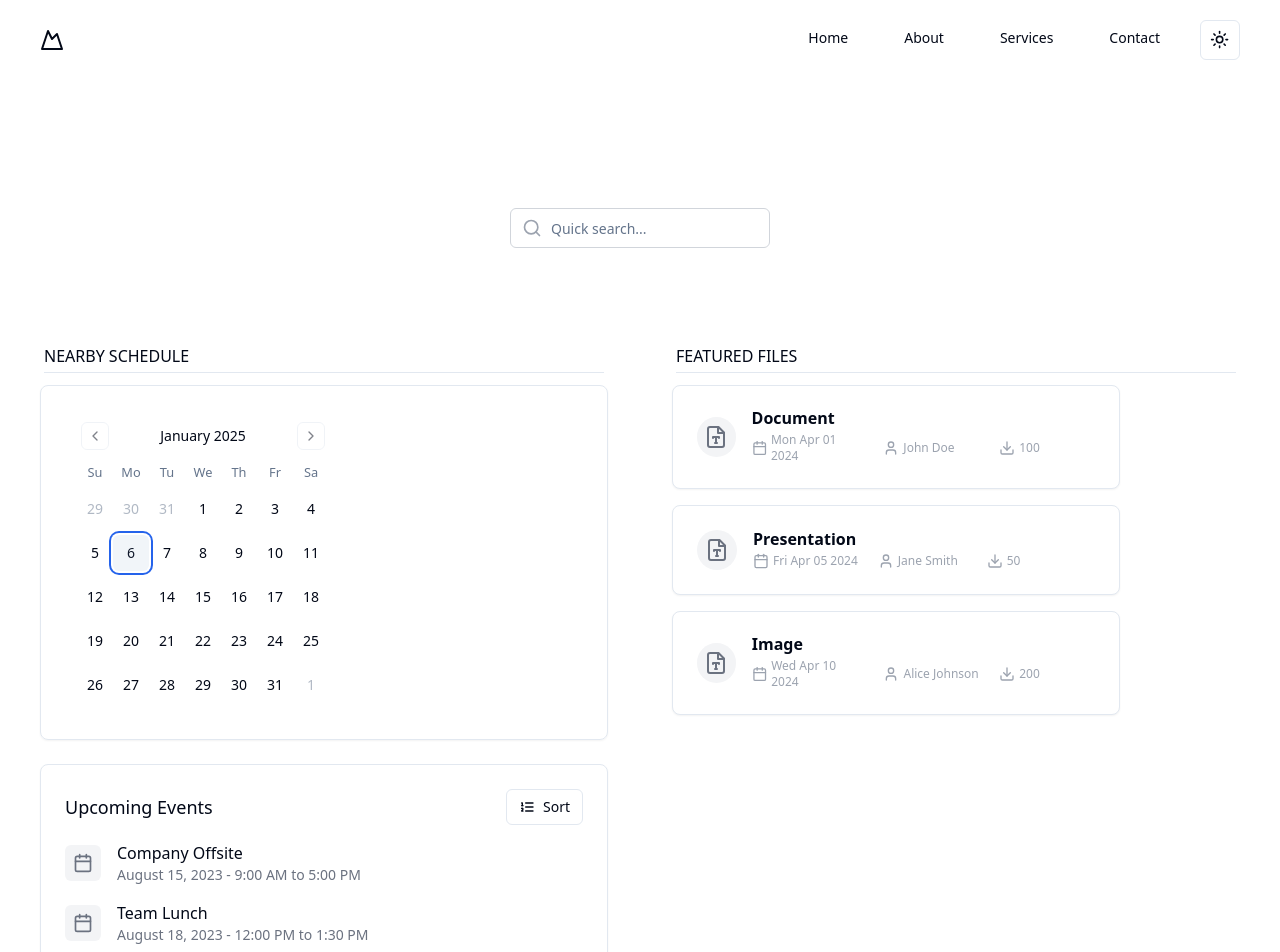
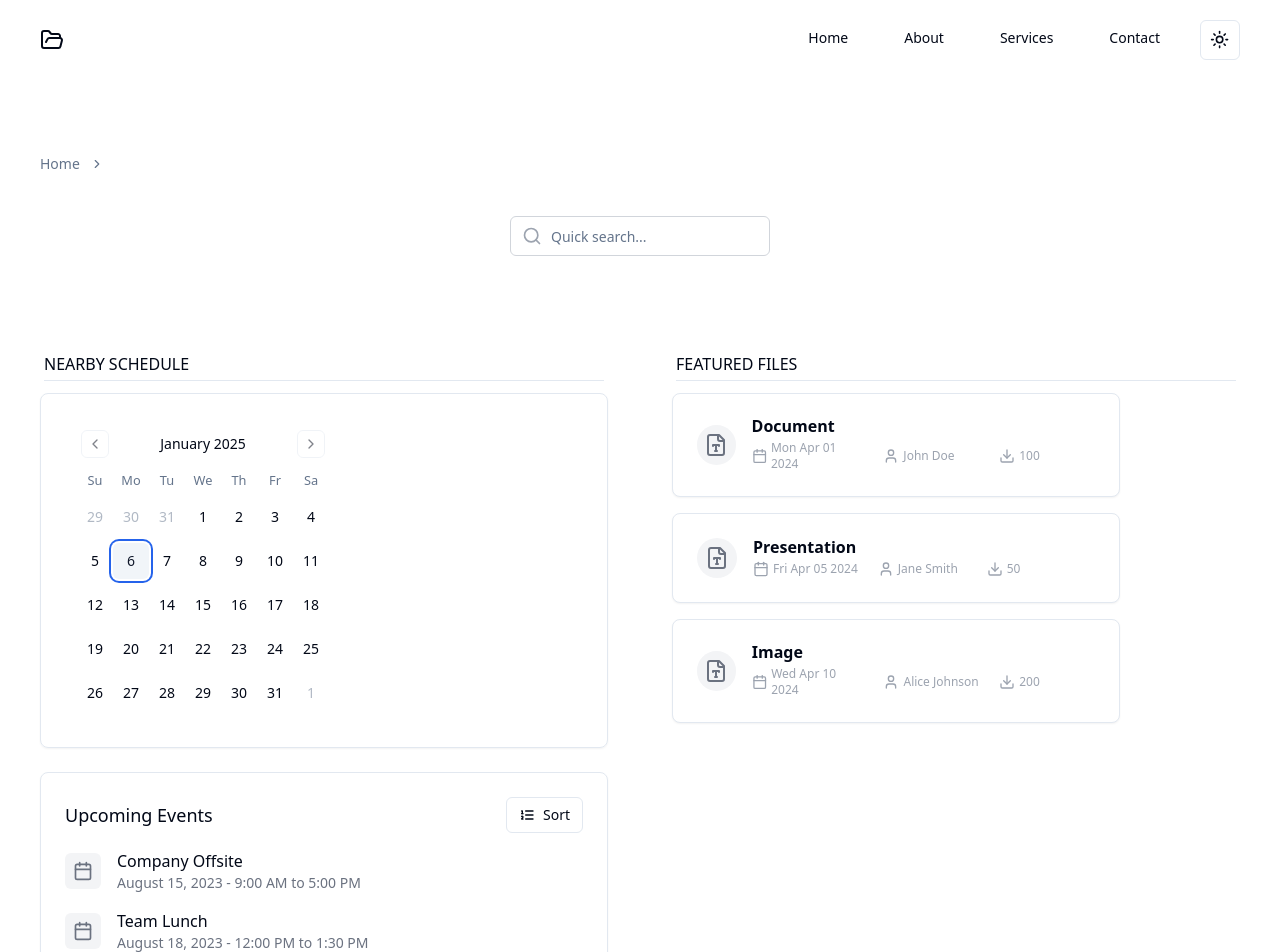
Before and after one commit to tomy-g/classfolder-front, a Next.js app: page / in a window 1280 px wide. Shown: the top 952 px of the page. Built offline with nearby package versions, Linux system fonts and the light colour scheme.

Commit message:
Breadcrum and icons

```diff
--- a/src/app/layout.tsx
+++ b/src/app/layout.tsx
@@ -5,7 +5,8 @@ import { Inter as FontSans } from 'next/font/google'
 
 import { cn } from '@/lib/utils'
 import { ThemeProvider } from '@/components/theme-provider'
-import Navbar from '@/components/navbar'
+import Header from '@/components/header'
+import Breadcrumbs from '@/components/breadcrumbs'
 
 const fontSans = FontSans({
   subsets: ['latin'],
@@ -13,7 +14,7 @@ const fontSans = FontSans({
 })
 
 export const metadata: Metadata = {
-  title: 'Create Next App',
+  title: 'ClassFolder',
   description: 'Generated by create next app'
 }
 
@@ -36,7 +37,8 @@ export default function RootLayout ({
           enableSystem
           disableTransitionOnChange
         >
-          <Navbar/>
+          <Header/>
+          <Breadcrumbs/>
           {children}
         </ThemeProvider>
       </body>
--- a/src/app/page.tsx
+++ b/src/app/page.tsx
@@ -8,7 +8,7 @@ import groups from '@/constants/mocks/Groups'
 
 export default function Home () {
   return (
-    <main className='flex w-full max-w-screen-3xl min-h-screen flex-col items-center pt-24 px-10 mx-auto'>
+    <main className='flex w-full max-w-screen-3xl min-h-screen flex-col items-center px-10 mx-auto'>
       <QuickSearch />
       <div className='grid lg:grid-cols-2 gap-16 mt-16 w-full justify-center'>
         <Schedule />
--- /dev/null
+++ b/src/components/breadcrumbs.tsx
@@ -0,0 +1,31 @@
+import React from 'react'
+import {
+  Breadcrumb,
+  BreadcrumbList,
+  BreadcrumbItem,
+  BreadcrumbLink,
+  BreadcrumbSeparator,
+//   BreadcrumbPage
+} from './ui/breadcrumb'
+
+const Breadcrumbs = () => {
+  return (
+    <Breadcrumb className='px-10 max-w-screen-3xl mx-auto h-10 flex items-center mt-16'>
+      <BreadcrumbList>
+        <BreadcrumbItem>
+          <BreadcrumbLink href='/'>Home</BreadcrumbLink>
+        </BreadcrumbItem>
+        <BreadcrumbSeparator />
+        {/* <BreadcrumbItem>
+          <BreadcrumbLink href='/components'>Components</BreadcrumbLink>
+        </BreadcrumbItem>
+        <BreadcrumbSeparator />
+        <BreadcrumbItem>
+          <BreadcrumbPage>Breadcrumb</BreadcrumbPage>
+        </BreadcrumbItem> */}
+      </BreadcrumbList>
+    </Breadcrumb>
+  )
+}
+
+export default Breadcrumbs
--- a/src/components/featued-file.tsx
+++ b/src/components/featued-file.tsx
@@ -1,6 +1,7 @@
 import { type File } from '@/types/File'
 import { Card, CardContent } from './ui/card'
-import React, { type JSX, type SVGProps } from 'react'
+import React from 'react'
+import { CalendarIcon, DownloadIcon, FileTypeIcon, UserIcon } from 'lucide-react'
 
 const FeaturedFile = ({ file }: { file: File }) => {
   return (
@@ -39,97 +40,4 @@ const FeaturedFile = ({ file }: { file: File }) => {
     </Card>
   )
 }
-
-function CalendarIcon (
-  props: JSX.IntrinsicAttributes & SVGProps<SVGSVGElement>
-) {
-  return (
-    <svg
-      {...props}
-      xmlns='http://www.w3.org/2000/svg'
-      width='24'
-      height='24'
-      viewBox='0 0 24 24'
-      fill='none'
-      stroke='currentColor'
-      strokeWidth='2'
-      strokeLinecap='round'
-      strokeLinejoin='round'
-    >
-      <rect width='18' height='18' x='3' y='4' rx='2' ry='2' />
-      <line x1='16' x2='16' y1='2' y2='6' />
-      <line x1='8' x2='8' y1='2' y2='6' />
-      <line x1='3' x2='21' y1='10' y2='10' />
-    </svg>
-  )
-}
-
-function DownloadIcon (
-  props: JSX.IntrinsicAttributes & SVGProps<SVGSVGElement>
-) {
-  return (
-    <svg
-      {...props}
-      xmlns='http://www.w3.org/2000/svg'
-      width='24'
-      height='24'
-      viewBox='0 0 24 24'
-      fill='none'
-      stroke='currentColor'
-      strokeWidth='2'
-      strokeLinecap='round'
-      strokeLinejoin='round'
-    >
-      <path d='M21 15v4a2 2 0 0 1-2 2H5a2 2 0 0 1-2-2v-4' />
-      <polyline points='7 10 12 15 17 10' />
-      <line x1='12' x2='12' y1='15' y2='3' />
-    </svg>
-  )
-}
-
-function FileTypeIcon (
-  props: JSX.IntrinsicAttributes & SVGProps<SVGSVGElement>
-) {
-  return (
-    <svg
-      {...props}
-      xmlns='http://www.w3.org/2000/svg'
-      width='24'
-      height='24'
-      viewBox='0 0 24 24'
-      fill='none'
-      stroke='currentColor'
-      strokeWidth='2'
-      strokeLinecap='round'
-      strokeLinejoin='round'
-    >
-      <path d='M14.5 2H6a2 2 0 0 0-2 2v16a2 2 0 0 0 2 2h12a2 2 0 0 0 2-2V7.5L14.5 2z' />
-      <polyline points='14 2 14 8 20 8' />
-      <path d='M9 13v-1h6v1' />
-      <path d='M11 18h2' />
-      <path d='M12 12v6' />
-    </svg>
-  )
-}
-
-function UserIcon (props: JSX.IntrinsicAttributes & SVGProps<SVGSVGElement>) {
-  return (
-    <svg
-      {...props}
-      xmlns='http://www.w3.org/2000/svg'
-      width='24'
-      height='24'
-      viewBox='0 0 24 24'
-      fill='none'
-      stroke='currentColor'
-      strokeWidth='2'
-      strokeLinecap='round'
-      strokeLinejoin='round'
-    >
-      <path d='M19 21v-2a4 4 0 0 0-4-4H9a4 4 0 0 0-4 4v2' />
-      <circle cx='12' cy='7' r='4' />
-    </svg>
-  )
-}
-
 export default FeaturedFile
--- a/src/components/groups.tsx
+++ b/src/components/groups.tsx
@@ -4,6 +4,7 @@ import { type Group } from '@/types/Group'
 import GroupCover from './group-cover'
 import { Button } from './ui/button'
 import { Separator } from './ui/separator'
+import { EyeIcon, PlusIcon } from 'lucide-react'
 
 const Groups = ({ groups }: { groups: Group[] }) => {
   return (
@@ -16,13 +17,18 @@ const Groups = ({ groups }: { groups: Group[] }) => {
           </li>
         ))}
         <li key='buttons' className=' flex flex-col'>
-          <Button size='lg' variant='outline' className='rounded-lg'>Add group</Button>
+          <Button size='lg' variant='outline' className='rounded-lg'>
+            <PlusIcon className='mr-2 h-4 w-4'></PlusIcon>
+            Add group
+          </Button>
           <Separator className=' my-3' />
-          <Button size='lg' variant='secondary' className='rounded-lg'>View all</Button>
+          <Button size='lg' variant='secondary' className='rounded-lg'>
+            <EyeIcon className='mr-2 h-4 w-4'></EyeIcon>
+            View all
+          </Button>
         </li>
       </ul>
     </section>
   )
 }
-
 export default Groups
--- a/src/components/navbar.tsx
+++ b/src/components/header.tsx
@@ -1,24 +1,20 @@
 import { Button } from '@/components/ui/button'
 import { SheetTrigger, SheetContent, Sheet } from '@/components/ui/sheet'
 import Link from 'next/link'
-import { type JSX, type SVGProps } from 'react'
 import { ModeToggle } from './mode-toogle'
+import { FolderOpen, Menu } from 'lucide-react'
 
-export default function Navbar () {
+export default function Header () {
   return (
     <header className='flex h-20 shrink-0 items-center max-w-screen-3xl px-10 mx-auto '>
       <Sheet>
         <SheetTrigger asChild>
           <Button className='lg:hidden ml-auto' size='icon' variant='outline'>
-            <MenuIcon className='h-6 w-6' />
+            <Menu className='h-6 w-6' />
             <span className='sr-only'>Toggle navigation menu</span>
           </Button>
         </SheetTrigger>
         <SheetContent side='right'>
-          {/* <Link className='mr-6 hidden lg:flex' href='#'>
-            <ClassFolderIcon className='h-6 w-6' />
-            <span className='sr-only'>Class Folder</span>
-          </Link> */}
           <div className='grid gap-2 py-6'>
             <Link
               className='flex w-full items-center py-2 text-lg font-semibold'
@@ -48,7 +44,7 @@ export default function Navbar () {
         </SheetContent>
       </Sheet>
       <Link className='mr-6 hidden lg:flex' href='#'>
-        <ClassFolderIcon className='h-6 w-6' />
+        <FolderOpen className='h-6 w-6' />
         <span className='sr-only'>Class Folder</span>
       </Link>
       <nav className='ml-auto hidden lg:flex gap-6'>
@@ -77,48 +73,8 @@ export default function Navbar () {
           Contact
         </Link>
 
-        <ModeToggle/>
+        <ModeToggle />
       </nav>
     </header>
   )
 }
-
-function MenuIcon (props: JSX.IntrinsicAttributes & SVGProps<SVGSVGElement>) {
-  return (
-    <svg
-      {...props}
-      xmlns='http://www.w3.org/2000/svg'
-      width='24'
-      height='24'
-      viewBox='0 0 24 24'
-      fill='none'
-      stroke='currentColor'
-      strokeWidth='2'
-      strokeLinecap='round'
-      strokeLinejoin='round'
-    >
-      <line x1='4' x2='20' y1='12' y2='12' />
-      <line x1='4' x2='20' y1='6' y2='6' />
-      <line x1='4' x2='20' y1='18' y2='18' />
-    </svg>
-  )
-}
-
-function ClassFolderIcon (props: JSX.IntrinsicAttributes & SVGProps<SVGSVGElement>) {
-  return (
-    <svg
-      {...props}
-      xmlns='http://www.w3.org/2000/svg'
-      width='24'
-      height='24'
-      viewBox='0 0 24 24'
-      fill='none'
-      stroke='currentColor'
-      strokeWidth='2'
-      strokeLinecap='round'
-      strokeLinejoin='round'
-    >
-      <path d='m8 3 4 8 5-5 5 15H2L8 3z' />
-    </svg>
-  )
-}
--- a/src/components/schedule.tsx
+++ b/src/components/schedule.tsx
@@ -7,8 +7,8 @@ import {
   DropdownMenuContent,
   DropdownMenu
 } from '@/components/ui/dropdown-menu'
-import { type JSX, type SVGProps } from 'react'
 import SectionHeading from './section-heading'
+import { CalendarIcon, ListOrderedIcon } from 'lucide-react'
 
 export default function Schedule () {
   return (
@@ -80,53 +80,3 @@ export default function Schedule () {
     </section>
   )
 }
-
-function CalendarIcon (
-  props: JSX.IntrinsicAttributes & SVGProps<SVGSVGElement>
-) {
-  return (
-    <svg
-      {...props}
-      xmlns='http://www.w3.org/2000/svg'
-      width='24'
-      height='24'
-      viewBox='0 0 24 24'
-      fill='none'
-      stroke='currentColor'
-      strokeWidth='2'
-      strokeLinecap='round'
-      strokeLinejoin='round'
-    >
-      <rect width='18' height='18' x='3' y='4' rx='2' ry='2' />
-      <line x1='16' x2='16' y1='2' y2='6' />
-      <line x1='8' x2='8' y1='2' y2='6' />
-      <line x1='3' x2='21' y1='10' y2='10' />
-    </svg>
-  )
-}
-
-function ListOrderedIcon (
-  props: JSX.IntrinsicAttributes & SVGProps<SVGSVGElement>
-) {
-  return (
-    <svg
-      {...props}
-      xmlns='http://www.w3.org/2000/svg'
-      width='24'
-      height='24'
-      viewBox='0 0 24 24'
-      fill='none'
-      stroke='currentColor'
-      strokeWidth='2'
-      strokeLinecap='round'
-      strokeLinejoin='round'
-    >
-      <line x1='10' x2='21' y1='6' y2='6' />
-      <line x1='10' x2='21' y1='12' y2='12' />
-      <line x1='10' x2='21' y1='18' y2='18' />
-      <path d='M4 6h1v4' />
-      <path d='M4 10h2' />
-      <path d='M6 18H4c0-1 2-2 2-3s-1-1.5-2-1' />
-    </svg>
-  )
-}
--- /dev/null
+++ b/src/components/ui/breadcrumb.tsx
@@ -0,0 +1,115 @@
+import * as React from "react"
+import { Slot } from "@radix-ui/react-slot"
+import { ChevronRight, MoreHorizontal } from "lucide-react"
+
+import { cn } from "@/lib/utils"
+
+const Breadcrumb = React.forwardRef<
+  HTMLElement,
+  React.ComponentPropsWithoutRef<"nav"> & {
+    separator?: React.ReactNode
+  }
+>(({ ...props }, ref) => <nav ref={ref} aria-label="breadcrumb" {...props} />)
+Breadcrumb.displayName = "Breadcrumb"
+
+const BreadcrumbList = React.forwardRef<
+  HTMLOListElement,
+  React.ComponentPropsWithoutRef<"ol">
+>(({ className, ...props }, ref) => (
+  <ol
+    ref={ref}
+    className={cn(
+      "flex flex-wrap items-center gap-1.5 break-words text-sm text-muted-foreground sm:gap-2.5",
+      className
+    )}
+    {...props}
+  />
+))
+BreadcrumbList.displayName = "BreadcrumbList"
+
+const BreadcrumbItem = React.forwardRef<
+  HTMLLIElement,
+  React.ComponentPropsWithoutRef<"li">
+>(({ className, ...props }, ref) => (
+  <li
+    ref={ref}
+    className={cn("inline-flex items-center gap-1.5", className)}
+    {...props}
+  />
+))
+BreadcrumbItem.displayName = "BreadcrumbItem"
+
+const BreadcrumbLink = React.forwardRef<
+  HTMLAnchorElement,
+  React.ComponentPropsWithoutRef<"a"> & {
+    asChild?: boolean
+  }
+>(({ asChild, className, ...props }, ref) => {
+  const Comp = asChild ? Slot : "a"
+
+  return (
+    <Comp
+      ref={ref}
+      className={cn("transition-colors hover:text-foreground", className)}
+      {...props}
+    />
+  )
+})
+BreadcrumbLink.displayName = "BreadcrumbLink"
+
+const BreadcrumbPage = React.forwardRef<
+  HTMLSpanElement,
+  React.ComponentPropsWithoutRef<"span">
+>(({ className, ...props }, ref) => (
+  <span
+    ref={ref}
+    role="link"
+    aria-disabled="true"
+    aria-current="page"
+    className={cn("font-normal text-foreground", className)}
+    {...props}
+  />
+))
+BreadcrumbPage.displayName = "BreadcrumbPage"
+
+const BreadcrumbSeparator = ({
+  children,
+  className,
+  ...props
+}: React.ComponentProps<"li">) => (
+  <li
+    role="presentation"
+    aria-hidden="true"
+    className={cn("[&>svg]:size-3.5", className)}
+    {...props}
+  >
+    {children ?? <ChevronRight />}
+  </li>
+)
+BreadcrumbSeparator.displayName = "BreadcrumbSeparator"
+
+const BreadcrumbEllipsis = ({
+  className,
+  ...props
+}: React.ComponentProps<"span">) => (
+  <span
+    role="presentation"
+    aria-hidden="true"
+    className={cn("flex h-9 w-9 items-center justify-center", className)}
+    {...props}
+  >
+    <MoreHorizontal className="h-4 w-4" />
+    <span className="sr-only">More</span>
+  </span>
+)
+BreadcrumbEllipsis.displayName = "BreadcrumbElipssis"
+
+export {
+  Breadcrumb,
+  BreadcrumbList,
+  BreadcrumbItem,
+  BreadcrumbLink,
+  BreadcrumbPage,
+  BreadcrumbSeparator,
+  BreadcrumbEllipsis,
+}
```
